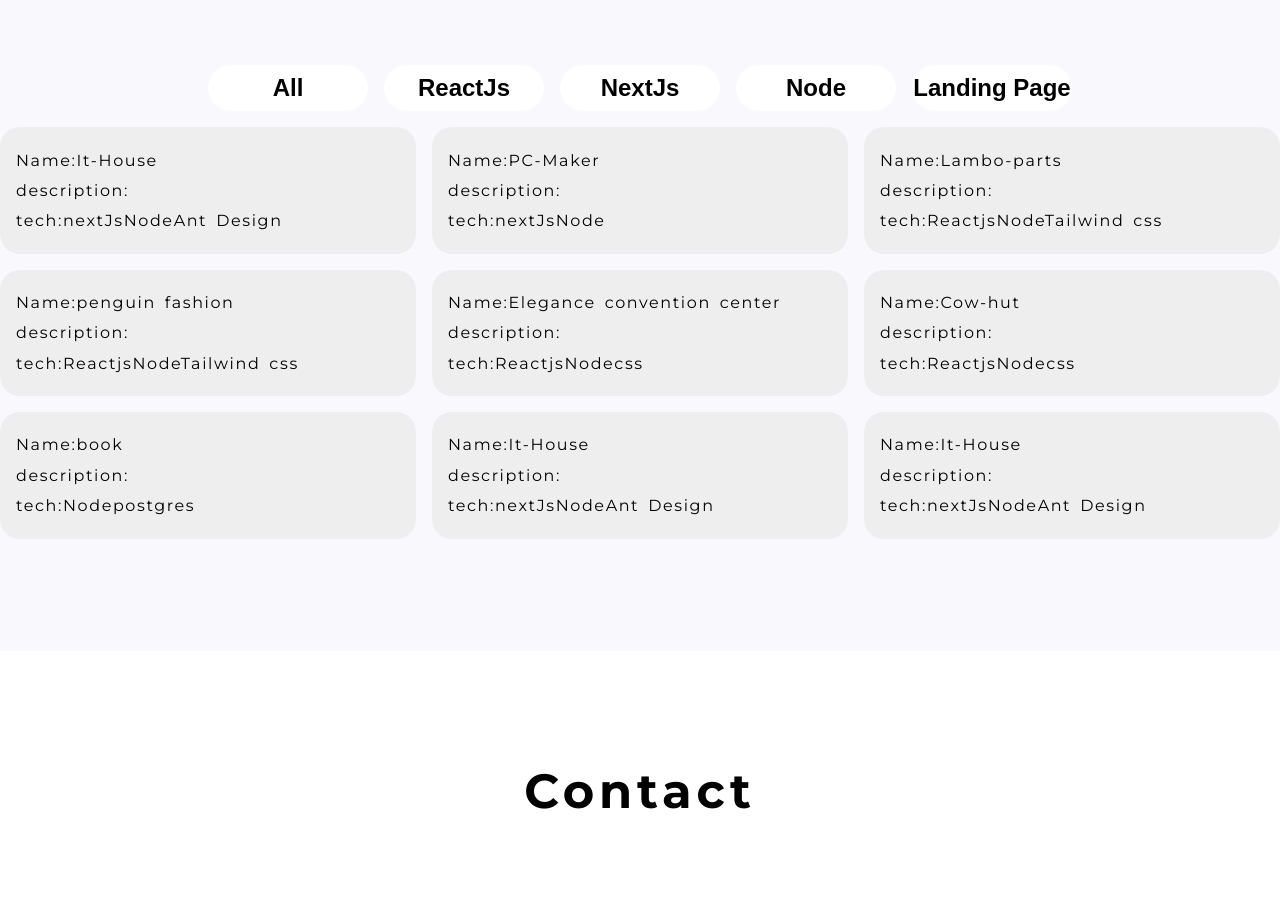
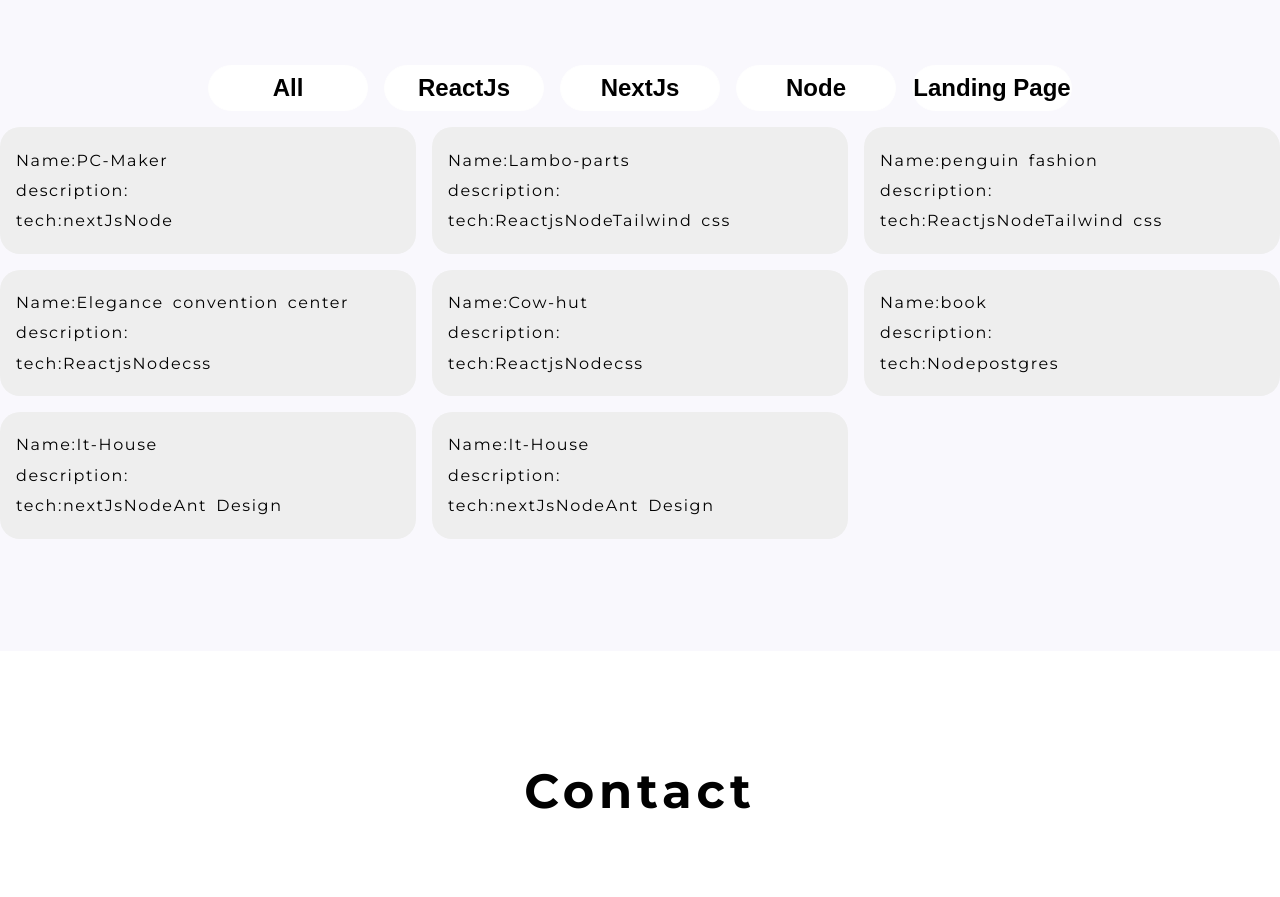
Before and after one commit to Arman-Kabir/portfolio, a React (Vite) app: page / in a window 1280 px wide. Shown: the part 2500-3397 px from the top of the page. Built offline with nearby package versions, Linux system fonts and the light colour scheme.

Commit message:
data filter added before map

```diff
--- a/src/components/Project/Project.tsx
+++ b/src/components/Project/Project.tsx
@@ -2,7 +2,7 @@ import './Project.css';
 
 
 export default function Project({project}) {
-    console.log(project);
+    // console.log(project);
   return (
     <div className='project'>
         <p>Name:{project.name}</p>
--- a/src/components/Projects/Projects.tsx
+++ b/src/components/Projects/Projects.tsx
@@ -5,18 +5,20 @@ import Project from '../Project/Project';
 
 const Projects = () => {
     let [data, setData] = useState([]);
-    let [filteredData, setFilteredData] = useState([]);
+    let [click, setClick] = useState('');
+    // let [filteredData, setFilteredData] = useState([]);
 
-    // console.log(data);
+    // console.log(click);
     function handleButton(arg: any) {
-        const filtered = data.filter((item) => {
-            return item.tags.includes(arg) || arg === 'all'
-        })
-        console.log(arg);
+        setClick(arg);
+        // const filtered = data.filter((item) => {
+        //     return item.tags.includes(arg) || arg === 'all'
+        // })
+        // console.log(arg);
 
-        console.log(filtered);
+        // console.log(filtered);
 
-        setFilteredData(filtered);
+        // setFilteredData(filtered);
     }
 
     useEffect(() => {
@@ -25,7 +27,7 @@ const Projects = () => {
                 const response = await fetch('data.json');
                 const jsonData = await response.json();
                 setData(jsonData);
-                setFilteredData(jsonData);
+                // setFilteredData(jsonData);
 
             } catch (error) {
                 console.log(error);
@@ -56,8 +58,11 @@ const Projects = () => {
                 </div>
 
                 <div className="project_lists">
-                    {filteredData &&
-                        filteredData.map((project) => (
+                    {data &&
+                        data.filter((item) => {
+                            return click === ('' || 'all') ? item :
+                                item.tags.includes(click)
+                        }).map((project) => (
                             <Project project={project} key={project.id}></Project>
                         ))
                     }
```
